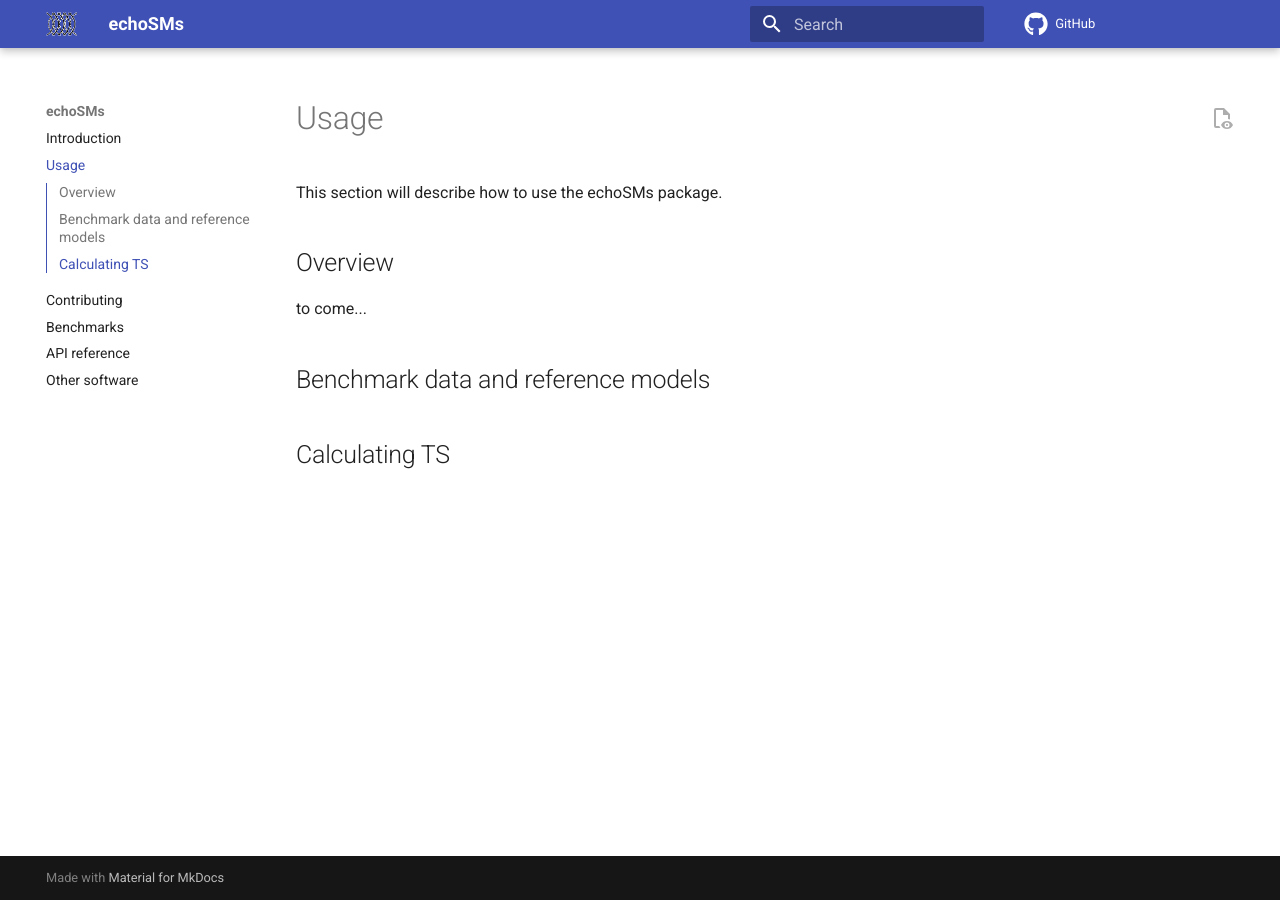
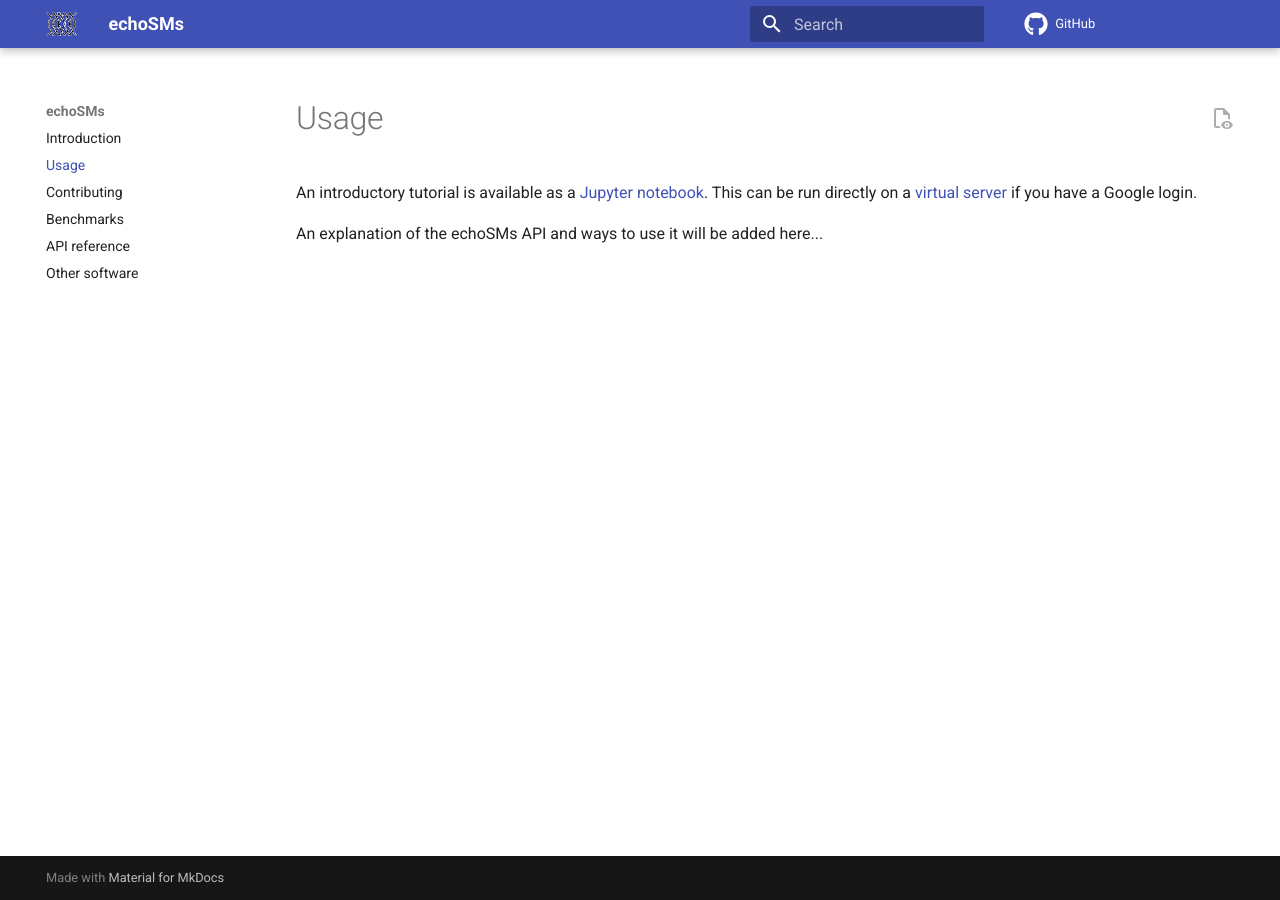
Before and after one commit to ices-tools-dev/echoSMs, an MkDocs documentation site: the page built from docs/usage.md, in a window 1280 px wide. Built offline with MkDocs 1.6.1 and Material for MkDocs 9.7.7, drawn with Linux system fonts in a browser that asks for light colours; comment, search, counter and statistics services are not loaded.

Commit message:
Tidy up rest of docs

```diff
--- a/docs/usage.md
+++ b/docs/usage.md
@@ -1,11 +1,5 @@
 # Usage
 
-This section will describe how to use the echoSMs package.
+An introductory tutorial is available as a [Jupyter notebook](https://github.com/ices-tools-dev/echoSMs/blob/main/docs/tutorial.ipynb). This can be run directly on a [virtual server](https://colab.research.google.com/github/ices-tools-dev/echoSMs/blob/main/docs/tutorial.ipynb) if you have a Google login.
 
-## Overview
-
-to come...
-
-## Benchmark data and reference models
-
-## Calculating TS
+An explanation of the echoSMs API and ways to use it will be added here...
```
Also changed, not shown: docs/index.md (+2 -2 lines).
